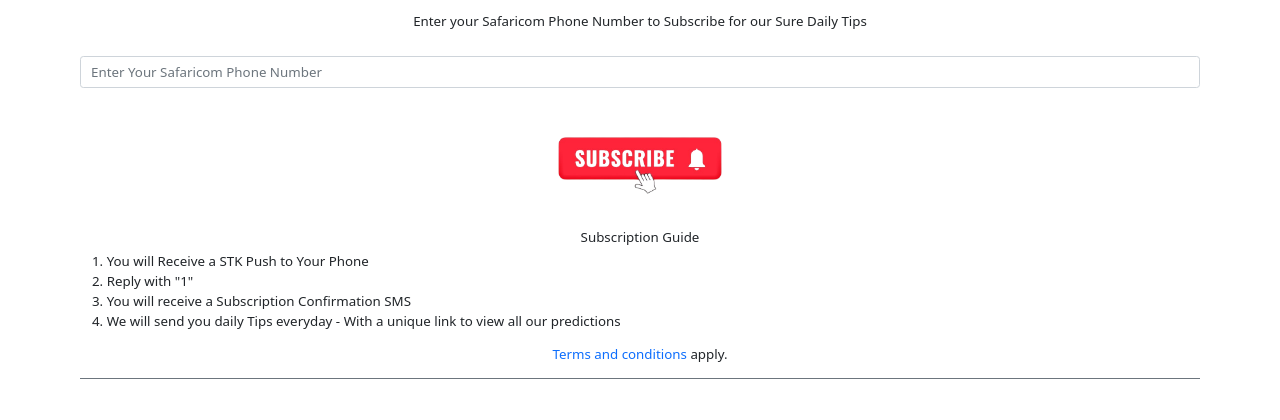
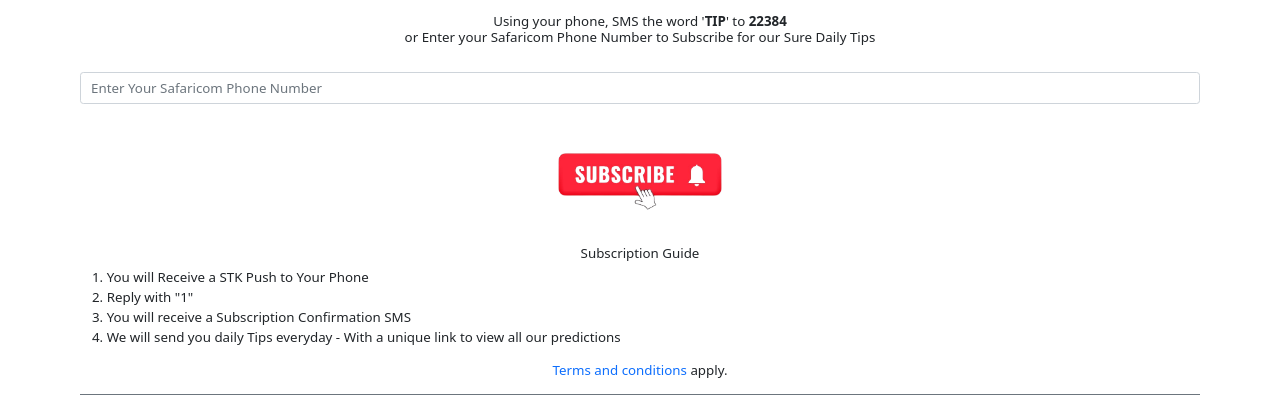
Before and after one commit to dennis-mutethia/soccer-predictions, a Flask app: page /subscribe/1 in a window 1280 px wide. Shown: the part 50-470 px from the top of the page. Run offline with Flask 3, Linux system fonts and the light colour scheme; some libraries are stand-ins or nearby versions.

Commit message:
more sub instruction

```diff
--- a/templates/subscribe.html
+++ b/templates/subscribe.html
@@ -19,7 +19,10 @@
             <div class="container-fluid table-responsive">
                 <div class="pt-3 pb-3 border-bottom border-secondary">
                     <form method="POST" class="form-horizontal" id="new_frm">
-                        <h6 class="text-center">Enter your Safaricom Phone Number to Subscribe for our Sure Daily Tips</h6> <br />
+                        <h6 class="text-center">
+                            Using your phone, SMS the word '<b>TIP</b>' to <b>22384</b> <br />
+                            or Enter your Safaricom Phone Number to Subscribe for our Sure Daily Tips
+                        </h6> <br />
                         <div class="form-group row">
                             <div class="col-sm-12">
                                 <input required="required" type="number" name="phone" id="phone"
```
